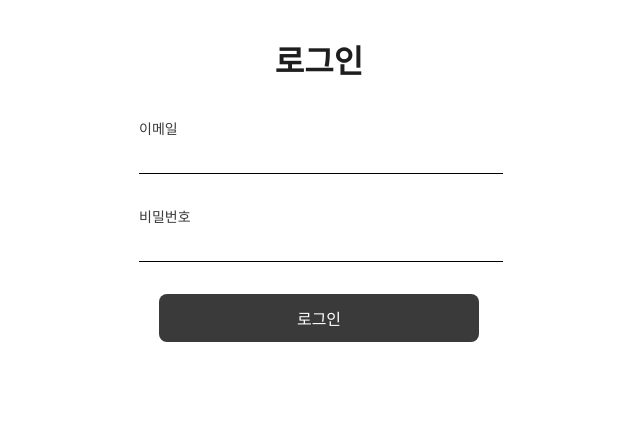
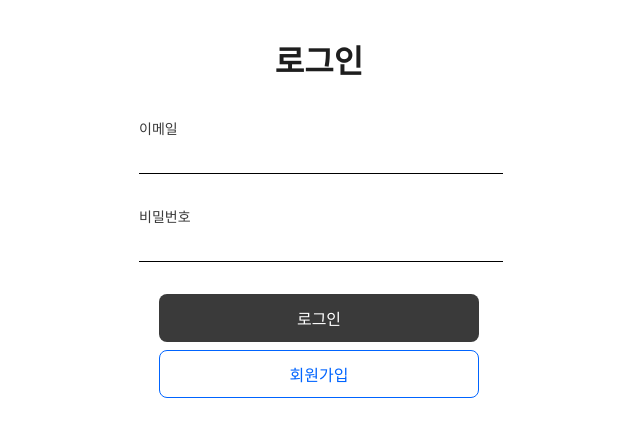
Before and after one commit to eosun77/wanted-pre-onboarding-frontend, a React (Create React App) app: page /signin in a window 1280 px wide. Shown: the top 436 px of the page, without its empty margins (321-961 px from the left). Built offline with nearby package versions, Linux system fonts and the light colour scheme; a web font is replaced by a local one.

Commit message:
Feat: 로그인상태확인

```diff
--- a/src/App.js
+++ b/src/App.js
@@ -1,15 +1,38 @@
 import React from "react";
+import { Navigate } from "react-router-dom";
 import { Route, Routes } from "react-router-dom";
 import SignupPage from "./pages/SignupPage";
 import SigninPage from "./pages/SigninPage";
 import TodoPage from "./pages/TodoPage";
+import { axiosInstance } from "./apis/instance";
+
+function PrivateRoute({ children }) {
+  const accessToken = localStorage.getItem("accessToken");
+
+  if (accessToken) {
+    axiosInstance.defaults.headers.common[
+      "Authorization"
+    ] = `Bearer ${accessToken}`;
+    return children;
+  } else {
+    return <Navigate to="/signin" replace />;
+  }
+}
 
 function App() {
   return (
     <Routes>
+      <Route path="/" element={<Navigate to="/signin" replace />} />
       <Route path="/signup" element={<SignupPage />} />
       <Route path="/signin" element={<SigninPage />} />
-      <Route path="/todo" element={<TodoPage />} />
+      <Route
+        path="/todo"
+        element={
+          <PrivateRoute>
+            <TodoPage />
+          </PrivateRoute>
+        }
+      />
     </Routes>
   );
 }
--- a/src/apis/instance.js
+++ b/src/apis/instance.js
@@ -6,11 +6,3 @@ export const axiosInstance = axios.create({
     "Content-type": "application/json",
   },
 });
-
-const accessToken = localStorage.getItem("accessToken");
-
-if (accessToken) {
-  axiosInstance.defaults.headers.common[
-    "Authorization"
-  ] = `Bearer ${accessToken}`;
-}
--- a/src/pages/SigninPage.jsx
+++ b/src/pages/SigninPage.jsx
@@ -13,6 +13,13 @@ const SigninHeader = styled.div`
   font-size: 32px;
   margin-block: 36px;
   font-weight: bold;
+`;
+
+const SigninButtonContainer = styled.div`
+  display: flex;
+  flex-direction: column;
+  align-items: center;
+  gap: 8px;
 `;
 
 function SignupPage() {
@@ -59,12 +66,20 @@ function SignupPage() {
         onChange={handlePasswordChange}
         type="password"
       />
+      <SigninButtonContainer>
         <BtnBox
           label="로그인"
           id="signin-button"
           onClick={handleSignin}
           disabled={!validateEmail(email) || !validatePassword(password)}
         />
+        <BtnBox
+          label="회원가입"
+          id="move-signup-button"
+          onClick={() => navigate("/signup")}
+          ghost="true"
+        />
+      </SigninButtonContainer>
     </SigninWrapper>
   );
 }
```
Lines whose indentation alone changed are shown as unchanged.
